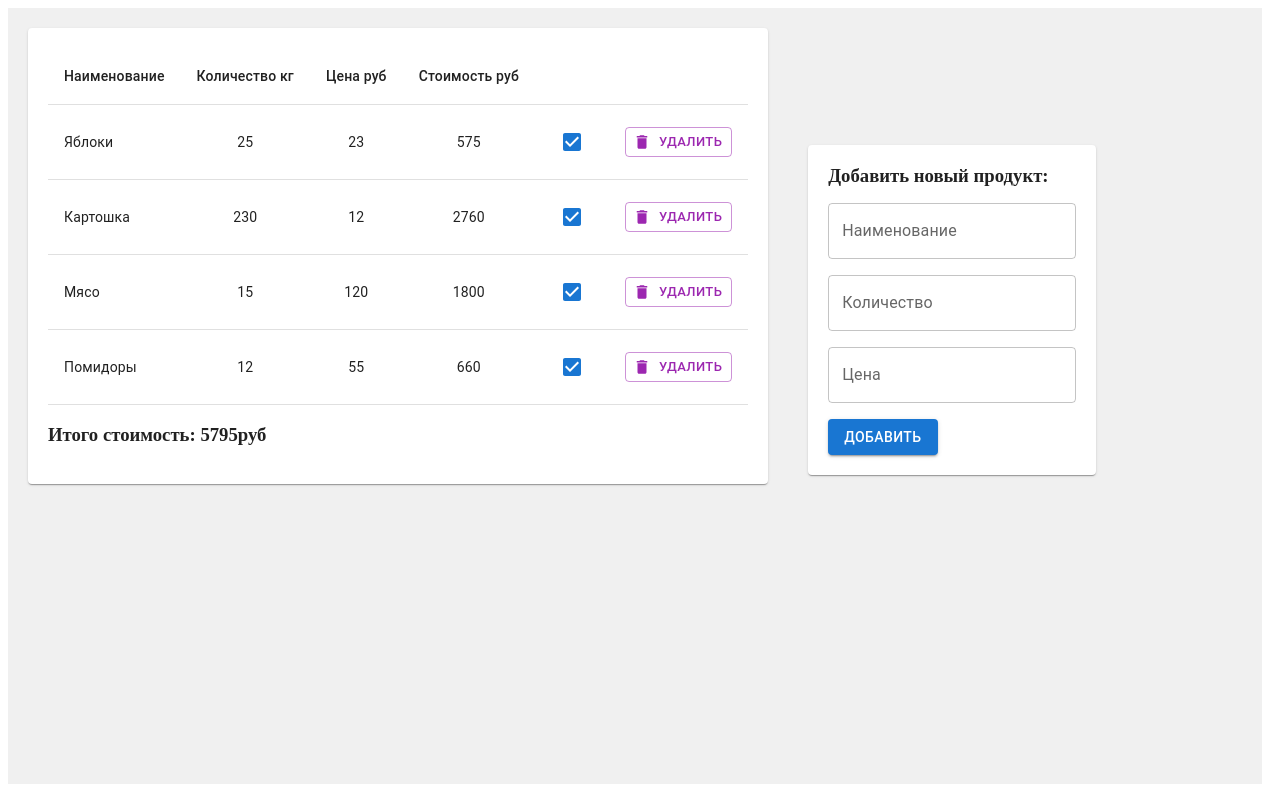
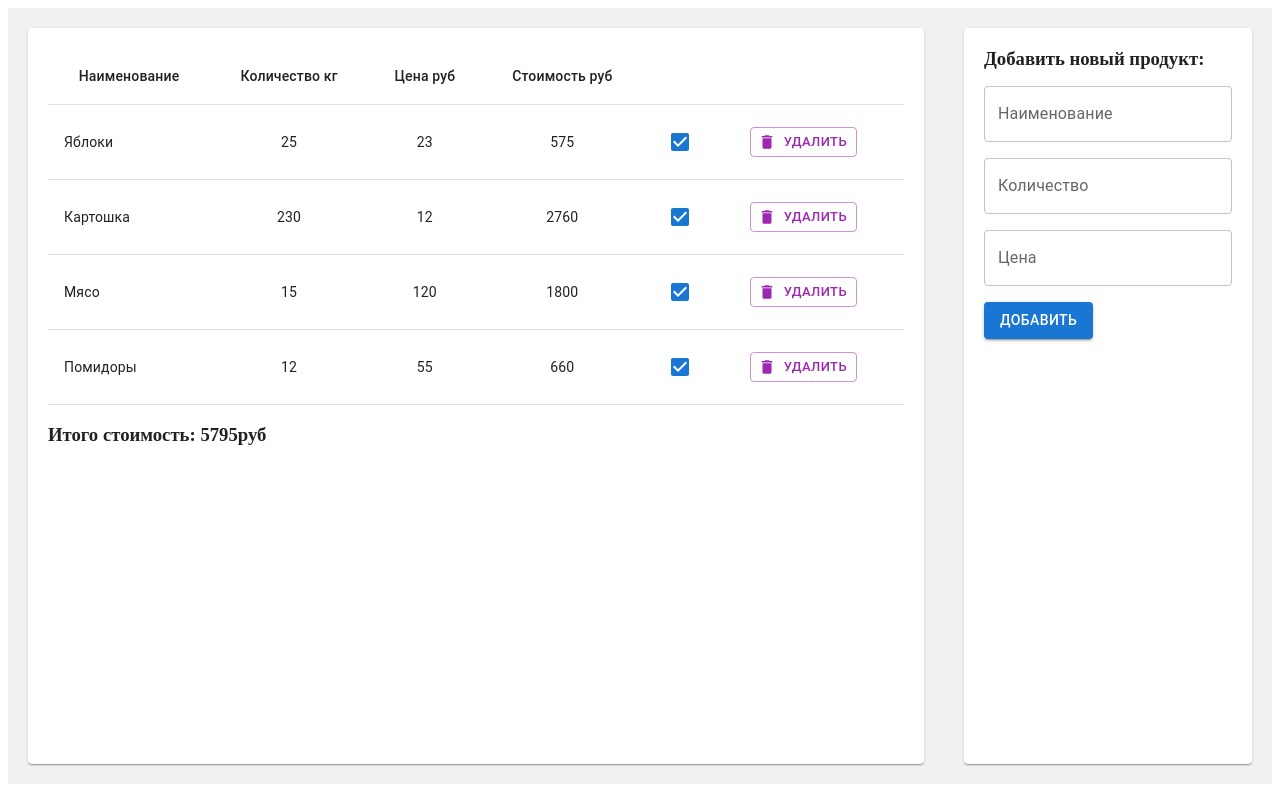
Before and after one commit to Dimon09031979/warehouse, a React (Create React App) app: page / in a window 1280 px wide. Built offline with nearby package versions, Linux system fonts and the light colour scheme.

Commit message:
Настроил CSS

```diff
--- a/src/views/App.tsx
+++ b/src/views/App.tsx
@@ -7,14 +7,16 @@ import Paper from '@mui/material/Paper';
 const App: React.FunctionComponent = () => {
 	return <Box sx={{
 					 backgroundColor: 'rgb(240, 240, 240)',
-					 width: '98vw',
 					 height: '97vh',
+					 display: 'flex',
+					 //overflow: 'auto'
 					}}>
 
 		<Box sx={{
 					padding: '20px',
 					margin: '20px',
-					display: 'inline-block',
+					flex: '1',
+					overflow: 'auto'
 				}}
 			component={Paper}
 		>
--- a/src/views/NewProduct.tsx
+++ b/src/views/NewProduct.tsx
@@ -28,10 +28,8 @@ const NewProduct: React.FunctionComponent = observer(() => {
 	return <Box
 				component={Paper}
 				sx={{
-					//borderRadius: '10px',
 					padding: '20px',
 					margin: '20px',
-					display: 'inline-block',
 					background: 'white'
 				}}
 			>
```
